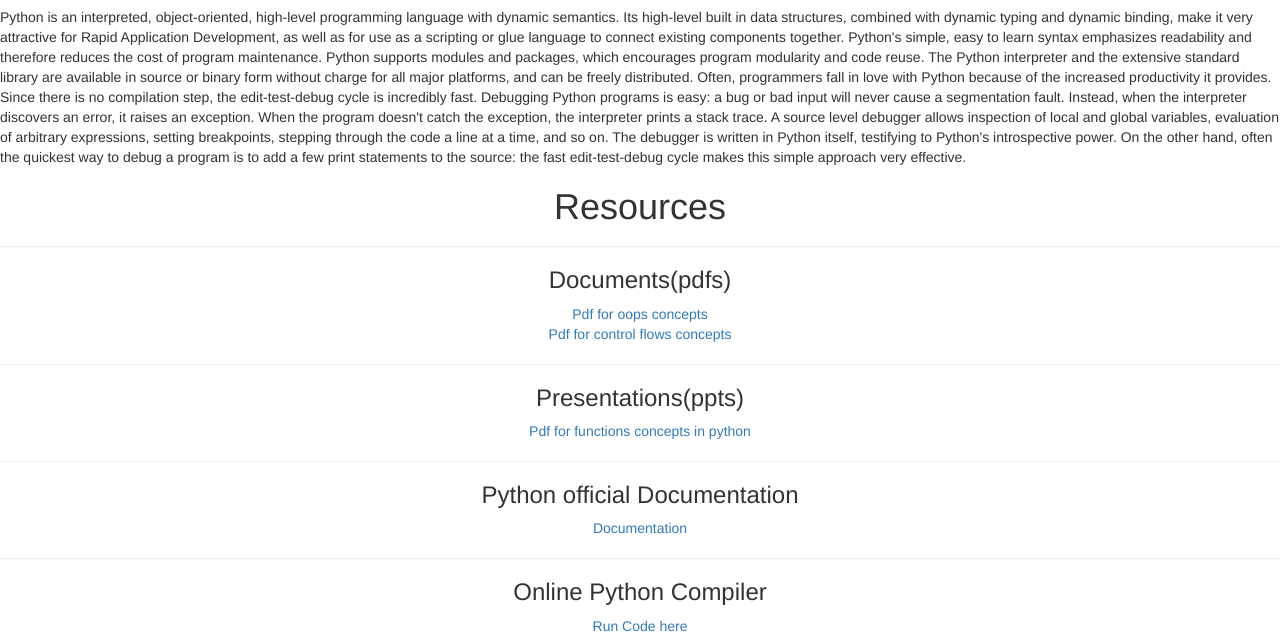
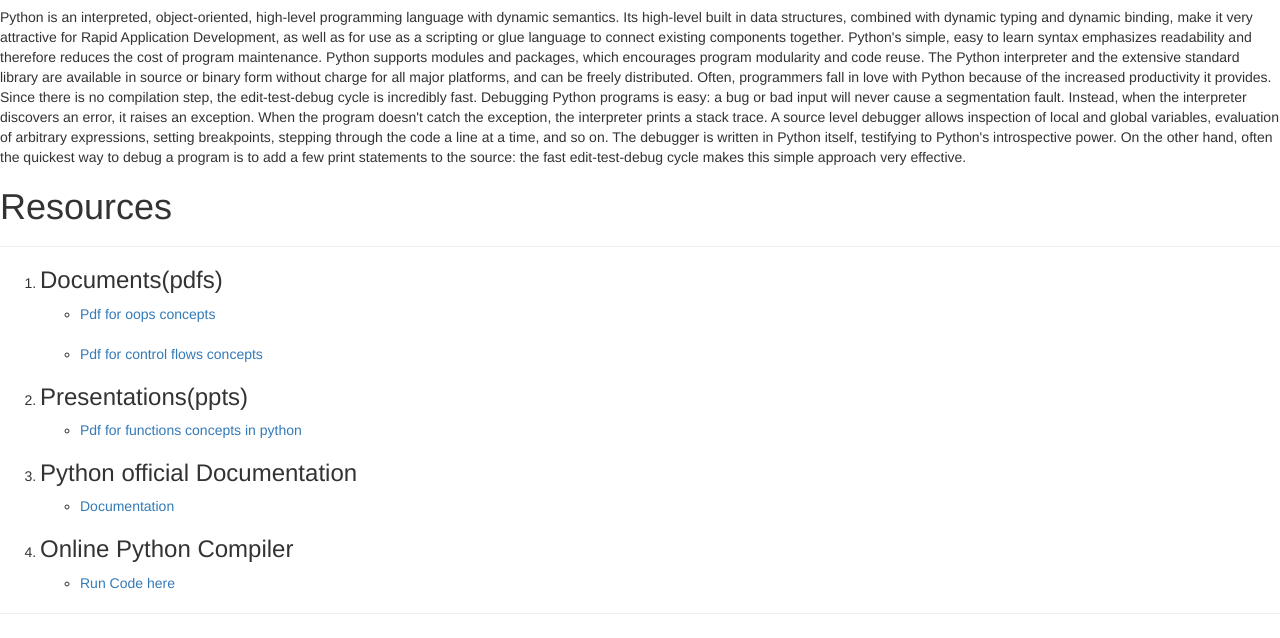
Before and after one commit to Adarsh-Shetkar/cfg-2022, a plain HTML site: page source.html in a window 1280 px wide. Shown: the part 115-753 px from the top of the page. Drawn offline with nearby package versions, Linux system fonts and the light colour scheme.

Commit message:
Only about ending

```diff
--- a/source.html
+++ b/source.html
@@ -1,5 +1,6 @@
 <!DOCTYPE html>
 <html lang="en">
+
 <head>
     <meta charset="UTF-8">
     <meta http-equiv="X-UA-Compatible" content="IE=edge">
@@ -11,6 +12,7 @@
     <link rel="stylesheet" href="css/style.css">
     <title>View Source</title>
 </head>
+
 <body>
     <nav class="navbar navbar-inverse">
         <div class="container-fluid">
@@ -27,39 +29,75 @@
             </ul>
             <ul class="nav navbar-nav navbar-right">
                 <li><a href="courses.html"><span class="glyphicon glyphicon-user"></span>Courses</a></li>
-                <li><a href="announcements.html"><span class="glyphicon glyphicon-user"></span>Add Announcements</a></li>
+                <li><a href="announcements.html"><span class="glyphicon glyphicon-user"></span>Add Announcements</a>
+                </li>
                 <li><a href="#"><span class="glyphicon glyphicon-log-in"></span> Logout</a></li>
             </ul>
         </div>
     </nav>
     <div>
         <h1 style="text-align:center;">Welcome to the World of Python</h1>
-        <p>Python is an interpreted, object-oriented, high-level programming language with dynamic semantics. Its high-level built in data structures, combined with dynamic typing and dynamic binding, make it very attractive for Rapid Application Development, as well as for use as a scripting or glue language to connect existing components together. Python's simple, easy to learn syntax emphasizes readability and therefore reduces the cost of program maintenance. Python supports modules and packages, which encourages program modularity and code reuse. The Python interpreter and the extensive standard library are available in source or binary form without charge for all major platforms, and can be freely distributed.
+        <p>Python is an interpreted, object-oriented, high-level programming language with dynamic semantics. Its
+            high-level built in data structures, combined with dynamic typing and dynamic binding, make it very
+            attractive for Rapid Application Development, as well as for use as a scripting or glue language to connect
+            existing components together. Python's simple, easy to learn syntax emphasizes readability and therefore
+            reduces the cost of program maintenance. Python supports modules and packages, which encourages program
+            modularity and code reuse. The Python interpreter and the extensive standard library are available in source
+            or binary form without charge for all major platforms, and can be freely distributed.
 
-            Often, programmers fall in love with Python because of the increased productivity it provides. Since there is no compilation step, the edit-test-debug cycle is incredibly fast. Debugging Python programs is easy: a bug or bad input will never cause a segmentation fault. Instead, when the interpreter discovers an error, it raises an exception. When the program doesn't catch the exception, the interpreter prints a stack trace. A source level debugger allows inspection of local and global variables, evaluation of arbitrary expressions, setting breakpoints, stepping through the code a line at a time, and so on. The debugger is written in Python itself, testifying to Python's introspective power. On the other hand, often the quickest way to debug a program is to add a few print statements to the source: the fast edit-test-debug cycle makes this simple approach very effective. </p>
+            Often, programmers fall in love with Python because of the increased productivity it provides. Since there
+            is no compilation step, the edit-test-debug cycle is incredibly fast. Debugging Python programs is easy: a
+            bug or bad input will never cause a segmentation fault. Instead, when the interpreter discovers an error, it
+            raises an exception. When the program doesn't catch the exception, the interpreter prints a stack trace. A
+            source level debugger allows inspection of local and global variables, evaluation of arbitrary expressions,
+            setting breakpoints, stepping through the code a line at a time, and so on. The debugger is written in
+            Python itself, testifying to Python's introspective power. On the other hand, often the quickest way to
+            debug a program is to add a few print statements to the source: the fast edit-test-debug cycle makes this
+            simple approach very effective. </p>
     </div>
 
-    <div style="text-align:center;">
+    <div>
         <h1>Resources</h1>
         <hr>
+        <ol>
+            <li>
                 <h3>Documents(pdfs)</h3>
-        <a href="files/exp-6.pdf">Pdf for oops concepts</a>
+                <ul>
+                    <li><a href="files/exp-6.pdf">Pdf for oops concepts</a></li>
                     <br>
-        <a href="files/exp-6.pdf">Pdf for control flows concepts</a>
+                    <li><a href="files/exp-6.pdf">Pdf for control flows concepts</a></li>
+                </ul>
+            </li>
+            <li>
+                <h3>Presentations(ppts)</h3>
+                <ul>
+                    <li><a href="files/idea-presentation .pptx">Pdf for functions concepts in python</a>
+                    </li>
+                </ul>
+            </li>
+            <li><h3>Python official Documentation</h3>
+                <ul>
+                <li><a href="https://docs.python.org/3/">Documentation</a></li>
+            </ul>
+            </li>
+            <li>
+                <h3>Online Python Compiler</h3>
+                <ul>
+                    <li><a href="https://www.onlinegdb.com/online_python_compiler">Run Code here</a></li>
+                </ul>
+            </li>
+        </ol>
+    </div>
     <hr>
-        <h3>Presentations(ppts)</h3>
-        <a href="files/idea-presentation .pptx">Pdf for functions concepts in python</a>
-        <hr>
-        <h3>Python official Documentation</h3>
-        <a href="https://docs.python.org/3/">Documentation</a>
-        <hr>
-        <h3>Online Python Compiler</h3>
-        <a href="https://www.onlinegdb.com/online_python_compiler">Run Code here</a>
-    </div>
-
     <div class="video-frame">
         <h2>Recommended video resource</h2>
-        <iframe width="560" height="315" src="https://www.youtube.com/embed/JdG1cVFyj5A" title="YouTube video player" frameborder="0" allow="accelerometer; autoplay; clipboard-write; encrypted-media; gyroscope; picture-in-picture" allowfullscreen></iframe>
+        <iframe width="560" height="315" src="https://www.youtube.com/embed/JdG1cVFyj5A" title="YouTube video player"
+            frameborder="0"
+            allow="accelerometer; autoplay; clipboard-write; encrypted-media; gyroscope; picture-in-picture"
+            allowfullscreen></iframe>
+        <br>
+        <button class="btn btn-sm btn-primary" value="upload">Upload Video</button>
+        <button class="btn btn-sm btn-danger" value="delete">Delete Video</button>
     </div>
 
     <div class="footer">
@@ -73,4 +111,5 @@
         </h3>
     </div>
 </body>
+
 </html>
```
Also changed, not shown: announcements.html (+0 -1 lines), home.html (+1 -1 lines). Lines whose indentation alone changed are shown as unchanged.
